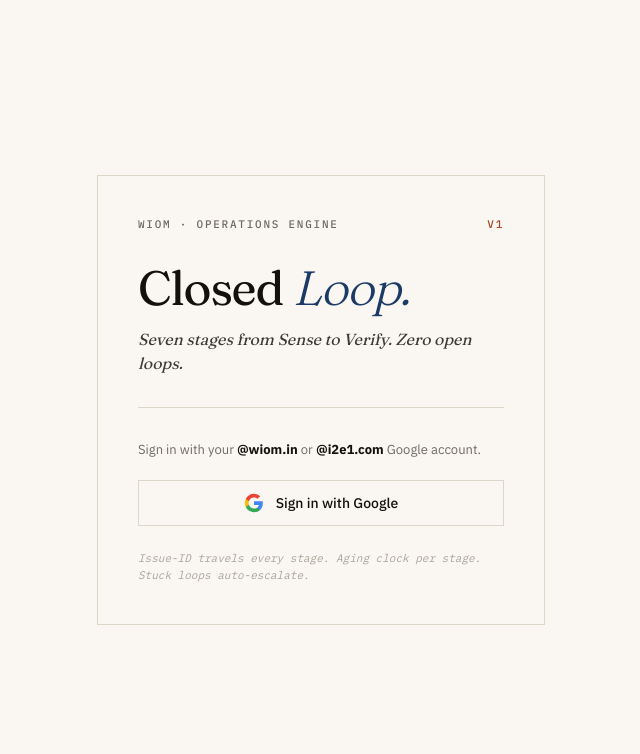
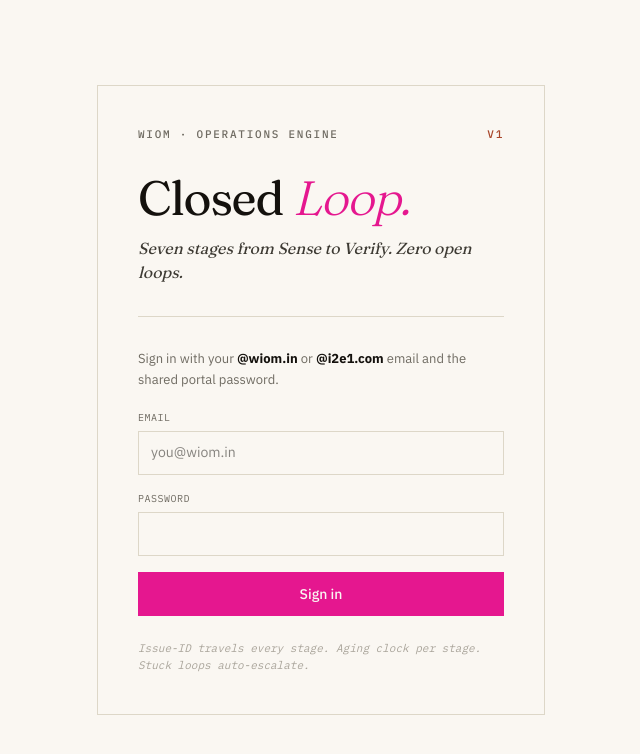
Before and after one commit to shariqkhan-ui/closed-loop-portal, a Next.js app: page /login in a window 1280 px wide. Shown: the top 754 px of the page, without its empty margins (319-959 px from the left). Built offline with nearby package versions, Linux system fonts and the light colour scheme; no server answers.

Commit message:
Switch to email+shared-password auth; rebrand to Wiom pink #E5178F

```diff
--- a/app/globals.css
+++ b/app/globals.css
@@ -10,9 +10,9 @@
   --ink-faint: #A9A49A;
   --rule: #DDD7C8;
   --rule-soft: #ECE6D8;
-  --accent: #1B3A66;
-  --accent-2: #4A6FA0;
-  --accent-soft: #E5ECF4;
+  --accent: #E5178F;
+  --accent-2: #B71172;
+  --accent-soft: #FBE5F1;
   --warm: #A8462A;
   --warm-soft: #F2E3D8;
   --good: #3A6645;
--- a/app/login/page.tsx
+++ b/app/login/page.tsx
@@ -1,9 +1,35 @@
 import { auth, signIn } from "@/auth"
 import { redirect } from "next/navigation"
+import { AuthError } from "next-auth"
 
-export default async function LoginPage() {
+export default async function LoginPage({
+  searchParams,
+}: {
+  searchParams: Promise<{ error?: string }>
+}) {
   const session = await auth()
   if (session) redirect("/")
+
+  const params = await searchParams
+  const errorMsg = params.error
+    ? "Sign in failed. Check your email is @wiom.in / @i2e1.com and the password is correct."
+    : null
+
+  async function doSignIn(formData: FormData) {
+    "use server"
+    try {
+      await signIn("credentials", {
+        email: formData.get("email"),
+        password: formData.get("password"),
+        redirectTo: "/",
+      })
+    } catch (err) {
+      if (err instanceof AuthError) {
+        redirect("/login?error=1")
+      }
+      throw err
+    }
+  }
 
   return (
     <div className="flex min-h-screen items-center justify-center px-4" style={{ background: "var(--paper)" }}>
@@ -23,27 +49,46 @@ export default async function LoginPage() {
         <div className="border-t my-8" style={{ borderColor: "var(--rule)" }} />
 
         <p className="text-[13px] mb-5" style={{ color: "var(--ink-mute)" }}>
-          Sign in with your <strong style={{ color: "var(--ink)" }}>@wiom.in</strong> or <strong style={{ color: "var(--ink)" }}>@i2e1.com</strong> Google account.
+          Sign in with your <strong style={{ color: "var(--ink)" }}>@wiom.in</strong> or <strong style={{ color: "var(--ink)" }}>@i2e1.com</strong> email and the shared portal password.
         </p>
 
-        <form
-          action={async () => {
-            "use server"
-            await signIn("google", { redirectTo: "/" })
-          }}
-        >
+        {errorMsg && (
+          <div className="mb-5 border-l-4 px-3 py-2 text-[13px]" style={{ borderColor: "var(--warm)", background: "var(--warm-soft)", color: "var(--warm)" }}>
+            {errorMsg}
+          </div>
+        )}
+
+        <form action={doSignIn} className="space-y-4">
+          <label className="block">
+            <span className="block text-[10px] font-mono uppercase tracking-wider mb-1.5" style={{ color: "var(--ink-mute)" }}>Email</span>
+            <input
+              name="email"
+              type="email"
+              required
+              autoFocus
+              placeholder="you@wiom.in"
+              className="w-full px-3 py-2.5 border text-[14px] focus:outline-none focus:border-[color:var(--accent)]"
+              style={{ borderColor: "var(--rule)", background: "var(--paper)" }}
+            />
+          </label>
+
+          <label className="block">
+            <span className="block text-[10px] font-mono uppercase tracking-wider mb-1.5" style={{ color: "var(--ink-mute)" }}>Password</span>
+            <input
+              name="password"
+              type="password"
+              required
+              className="w-full px-3 py-2.5 border text-[14px] focus:outline-none focus:border-[color:var(--accent)]"
+              style={{ borderColor: "var(--rule)", background: "var(--paper)" }}
+            />
+          </label>
+
           <button
             type="submit"
-            className="flex w-full items-center justify-center gap-3 border px-4 py-3 text-sm font-medium transition hover:bg-[color:var(--paper-2)]"
-            style={{ borderColor: "var(--rule)", color: "var(--ink)", background: "var(--paper)" }}
+            className="w-full px-4 py-3 text-sm font-medium transition"
+            style={{ background: "var(--accent)", color: "var(--paper)" }}
           >
-            <svg className="h-5 w-5" viewBox="0 0 24 24">
-              <path d="M22.56 12.25c0-.78-.07-1.53-.2-2.25H12v4.26h5.92a5.06 5.06 0 0 1-2.2 3.32v2.77h3.57c2.08-1.92 3.28-4.74 3.28-8.1z" fill="#4285F4" />
-              <path d="M12 23c2.97 0 5.46-.98 7.28-2.66l-3.57-2.77c-.98.66-2.23 1.06-3.71 1.06-2.86 0-5.29-1.93-6.16-4.53H2.18v2.84C3.99 20.53 7.7 23 12 23z" fill="#34A853" />
-              <path d="M5.84 14.09c-.22-.66-.35-1.36-.35-2.09s.13-1.43.35-2.09V7.07H2.18C1.43 8.55 1 10.22 1 12s.43 3.45 1.18 4.93l2.85-2.22.81-.62z" fill="#FBBC05" />
-              <path d="M12 5.38c1.62 0 3.06.56 4.21 1.64l3.15-3.15C17.45 2.09 14.97 1 12 1 7.7 1 3.99 3.47 2.18 7.07l3.66 2.84c.87-2.6 3.3-4.53 6.16-4.53z" fill="#EA4335" />
-            </svg>
-            Sign in with Google
+            Sign in
           </button>
         </form>
 
--- a/auth.ts
+++ b/auth.ts
@@ -1,26 +1,29 @@
 import NextAuth from "next-auth"
-import Google from "next-auth/providers/google"
+import Credentials from "next-auth/providers/credentials"
 
 const ALLOWED_DOMAINS = ["wiom.in", "i2e1.com"]
+const SHARED_PASSWORD = "Netbox@500"
 
 export const { handlers, signIn, signOut, auth } = NextAuth({
+  session: { strategy: "jwt" },
   providers: [
-    Google({
-      clientId: process.env.GOOGLE_CLIENT_ID!,
-      clientSecret: process.env.GOOGLE_CLIENT_SECRET!,
+    Credentials({
+      name: "Wiom credentials",
+      credentials: {
+        email: { label: "Email", type: "email" },
+        password: { label: "Password", type: "password" },
+      },
+      async authorize(creds) {
+        const email = String(creds?.email || "").trim().toLowerCase()
+        const password = String(creds?.password || "")
+        if (!email || !password) return null
+        const domain = email.split("@")[1]
+        if (!ALLOWED_DOMAINS.includes(domain || "")) return null
+        if (password !== SHARED_PASSWORD) return null
+        return { id: email, email, name: email.split("@")[0] }
+      },
     }),
   ],
-  callbacks: {
-    signIn({ profile }) {
-      const email = profile?.email
-      if (!email) return false
-      const domain = email.split("@")[1]?.toLowerCase()
-      return ALLOWED_DOMAINS.includes(domain ?? "")
-    },
-    session({ session }) {
-      return session
-    },
-  },
   pages: {
     signIn: "/login",
     error: "/login",
```
Also changed, not shown: 1 other file (tests, documents, lock files or other folders).
